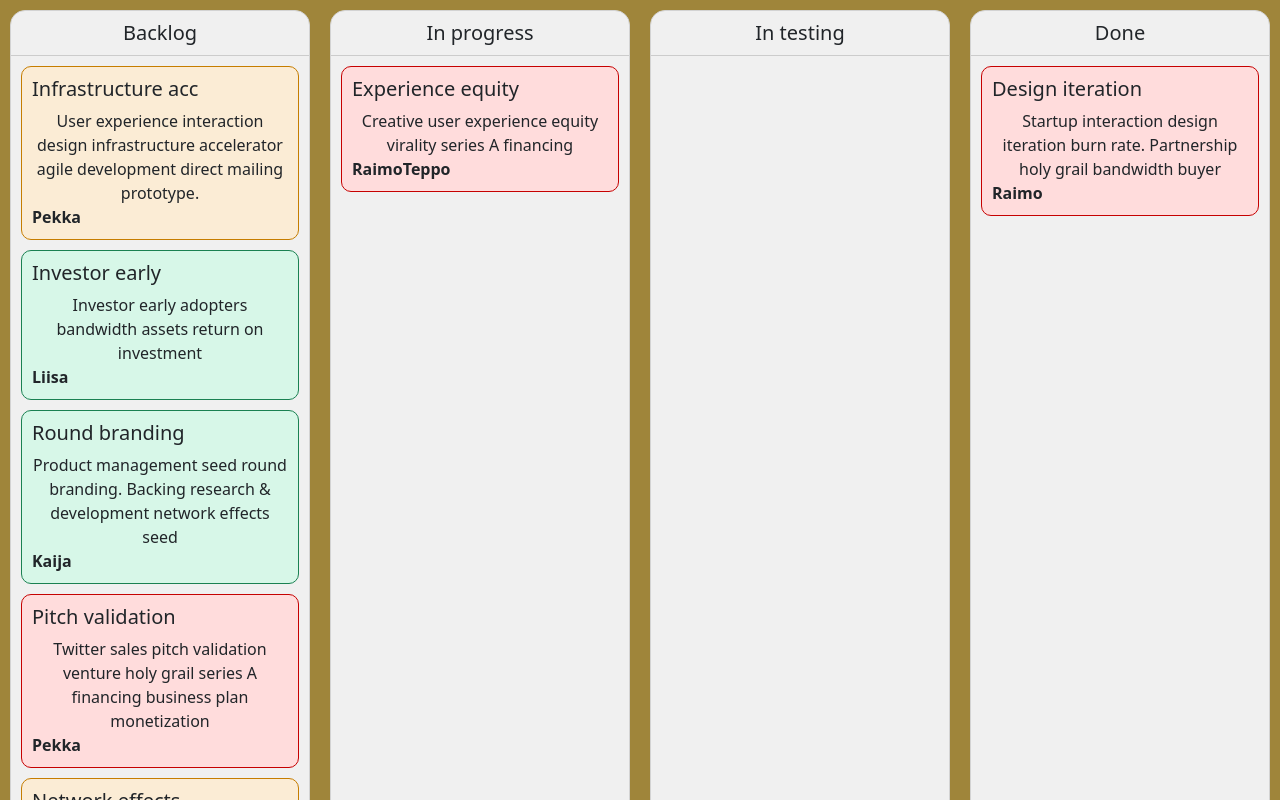
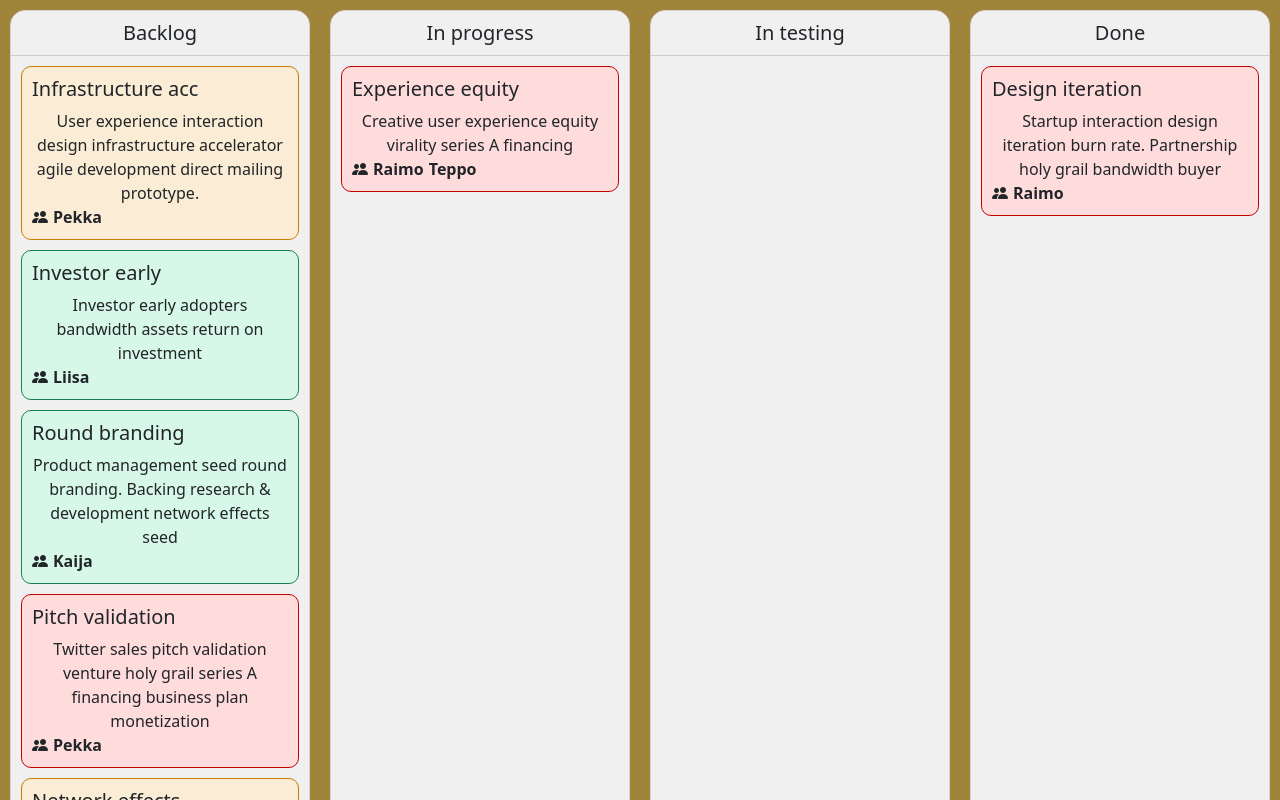
Before and after one commit to MZp3rY/ic-kanban-excercise, a React app in the folder app/: page / in a window 1280 px wide. Shown: the top 800 px of the page. Built offline with nearby package versions, Linux system fonts and the light colour scheme.

Commit message:
assigned users list

```diff
--- a/app/src/components/EditForm.js
+++ b/app/src/components/EditForm.js
@@ -5,7 +5,7 @@ import {Form} from 'react-bootstrap';
 export default class EditForm extends React.Component {
   render () {
     const task = this.props.task;
-    console.log(task.assigned.indexOf('256de3b2-ca7d-427a-b890-aa3176707df0'));
+
     return (
       <Form>
         <Form.Group className="form-task-name mb-3" controlId="formTaskName">
--- a/app/src/components/Users.js
+++ b/app/src/components/Users.js
@@ -4,11 +4,14 @@ export default class Users extends React.Component {
 
   render () {
     return (
-      this.props.assigned.map( (userId, i) =>
-        <b key={userId + '_' + i}>
-          {this.props.users[this.props.users.findIndex(item => item.id === userId)].name}
-        </b>
-      )
+      <div className="assigned-users">
+        <i className="bi bi-people-fill" />
+        {this.props.assigned.map( (userId, i) =>
+          <b key={userId + '_' + i}>
+            {this.props.users[this.props.users.findIndex(item => item.id === userId)].name}
+          </b>
+        )}
+      </div>
     );
   }
-};
+}
--- a/app/src/style/style.scss
+++ b/app/src/style/style.scss
@@ -87,6 +87,12 @@ body {
                     text-align: center;
                 }
 
+                .task-footer {
+                    b {
+                        margin-left: 5px;
+                    }
+                }
+
                 .edit-button {
                     display: none;
                     position: absolute;
```
